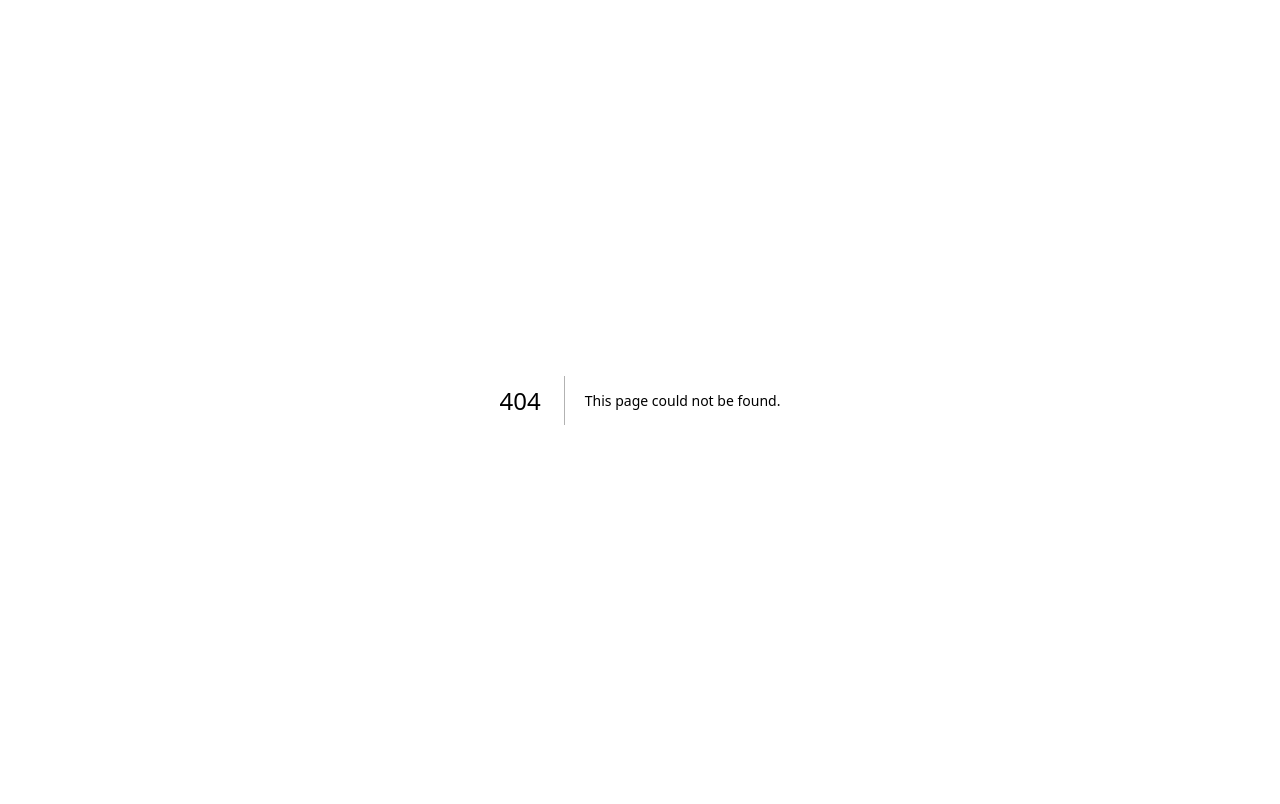
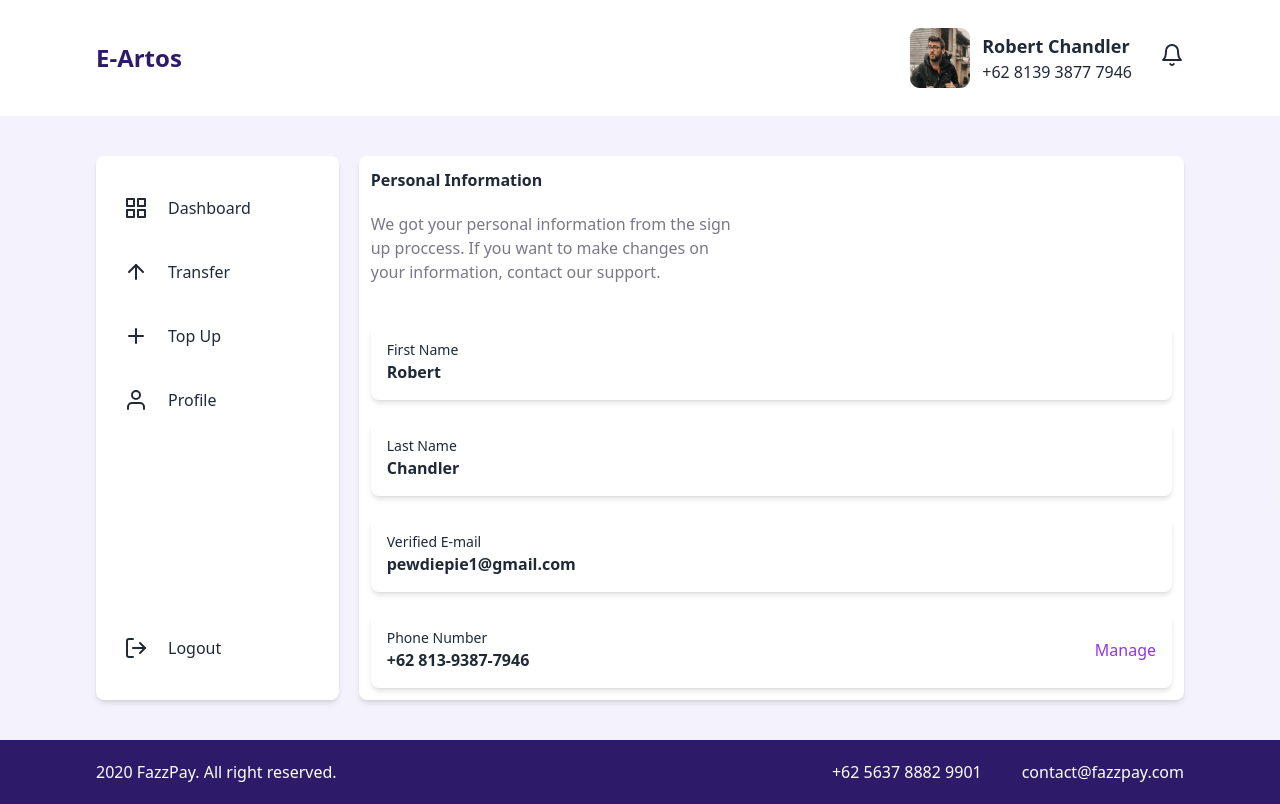
Before and after one commit to rioprayoga23/e-artos, a Next.js app: page /personal-info in a window 1280 px wide. Before the commit this address had no page. Built offline with nearby package versions, Linux system fonts and the light colour scheme.

Commit message:
add personal info page

```diff
--- /dev/null
+++ b/pages/personal-info.js
@@ -0,0 +1,50 @@
+import Link from "next/link";
+import React from "react";
+import MainLayout from "../components/layouts/MainLayout";
+
+const PersonalInfo = () => {
+  return (
+    <MainLayout>
+      <div className="bg-white p-3 rounded-lg shadow-md w-full">
+        <h3 className="font-semibold mb-5">Personal Information</h3>
+        <div className="w-[45%] md:w-full lg:w-[75%]">
+          <p className="text-[#7A7886]">
+            We got your personal information from the sign up proccess. If you
+            want to make changes on your information, contact our support.
+          </p>
+        </div>
+        <div className="flex flex-col gap-5 mt-10">
+          <div className="flex justify-between items-center shadow-md p-4 rounded-lg">
+            <div>
+              <p className="text-sm">First Name</p>
+              <h3 className="font-semibold">Robert</h3>
+            </div>
+          </div>
+          <div className="flex justify-between items-center shadow-md p-4 rounded-lg">
+            <div>
+              <p className="text-sm">Last Name</p>
+              <h3 className="font-semibold">Chandler</h3>
+            </div>
+          </div>
+          <div className="flex justify-between items-center shadow-md p-4 rounded-lg">
+            <div>
+              <p className="text-sm">Verified E-mail</p>
+              <h3 className="font-semibold">pewdiepie1@gmail.com</h3>
+            </div>
+          </div>
+          <div className="flex justify-between items-center shadow-md p-4 rounded-lg">
+            <div className="flex-1">
+              <p className="text-sm">Phone Number</p>
+              <h3 className="font-semibold">+62 813-9387-7946</h3>
+            </div>
+            <Link href="/" className="text-purple-600">
+              Manage
+            </Link>
+          </div>
+        </div>
+      </div>
+    </MainLayout>
+  );
+};
+
+export default PersonalInfo;
```
